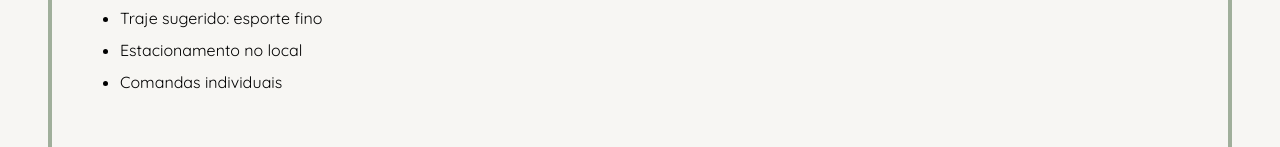
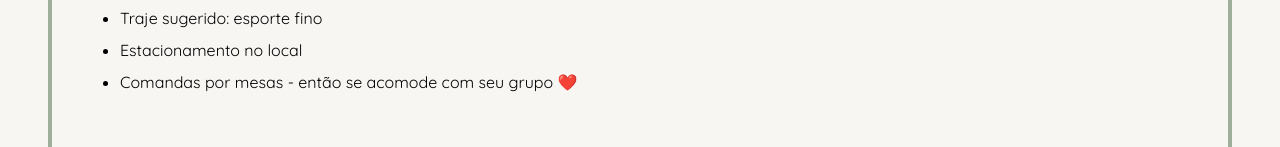
Before and after one commit to Alfafis/casamento-store, a React (Vite) app: page /sobre-o-evento in a window 1280 px wide. Shown: the part 306-453 px from the top of the page. Built offline with nearby package versions, Linux system fonts and the light colour scheme; no server answers; a web font is replaced by a local one.

Commit message:
fix comanda

```diff
--- a/src/pages/AboutPage.tsx
+++ b/src/pages/AboutPage.tsx
@@ -21,7 +21,12 @@ const AboutPage = () => {
           </li>
           <li>Traje sugerido: esporte fino</li>
           <li>Estacionamento no local</li>
-          <li>Comandas individuais</li>
+          <li>
+            Comandas por mesas - então se acomode com seu grupo{' '}
+            <span role="img" aria-label="coração">
+              ❤️
+            </span>
+          </li>
         </ul>
       </div>
       <section className="flex flex-col items-start justify-between gap-12 md:flex-col lg:flex-row lg:justify-between">
```
